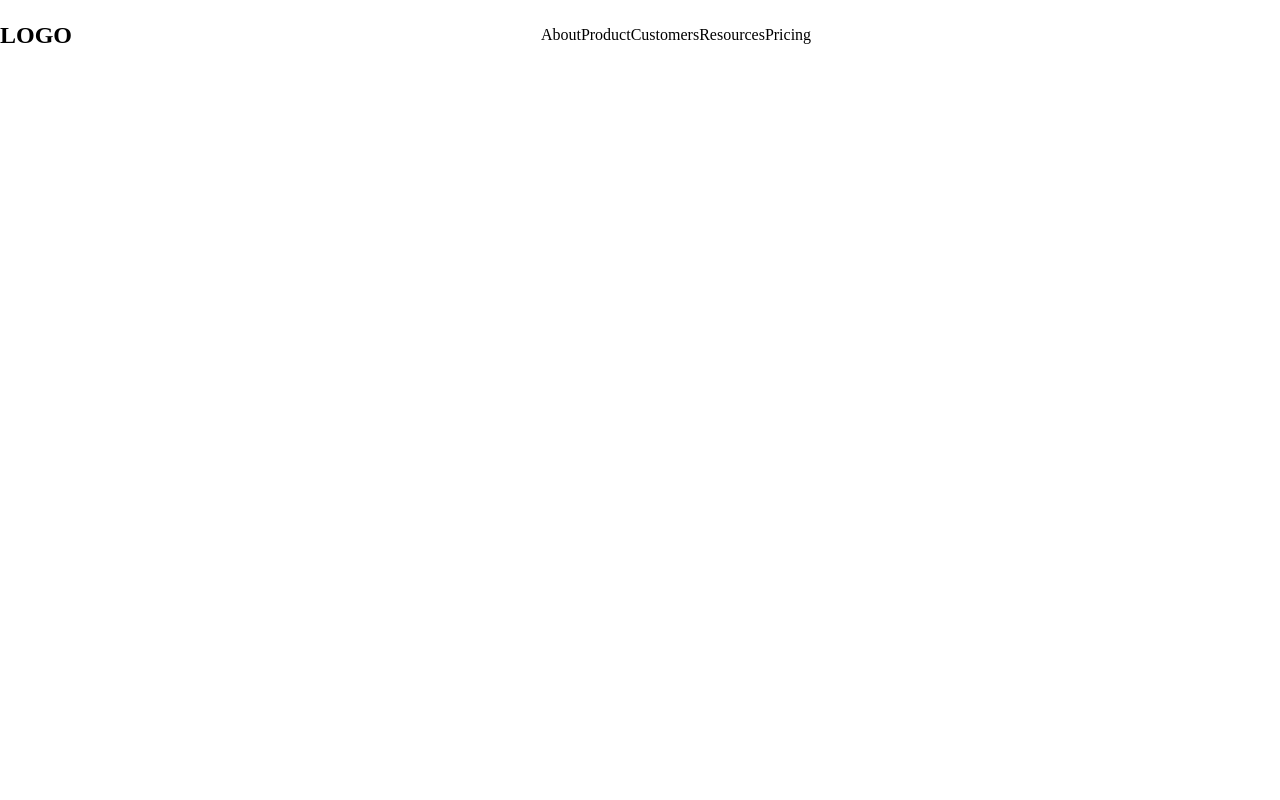
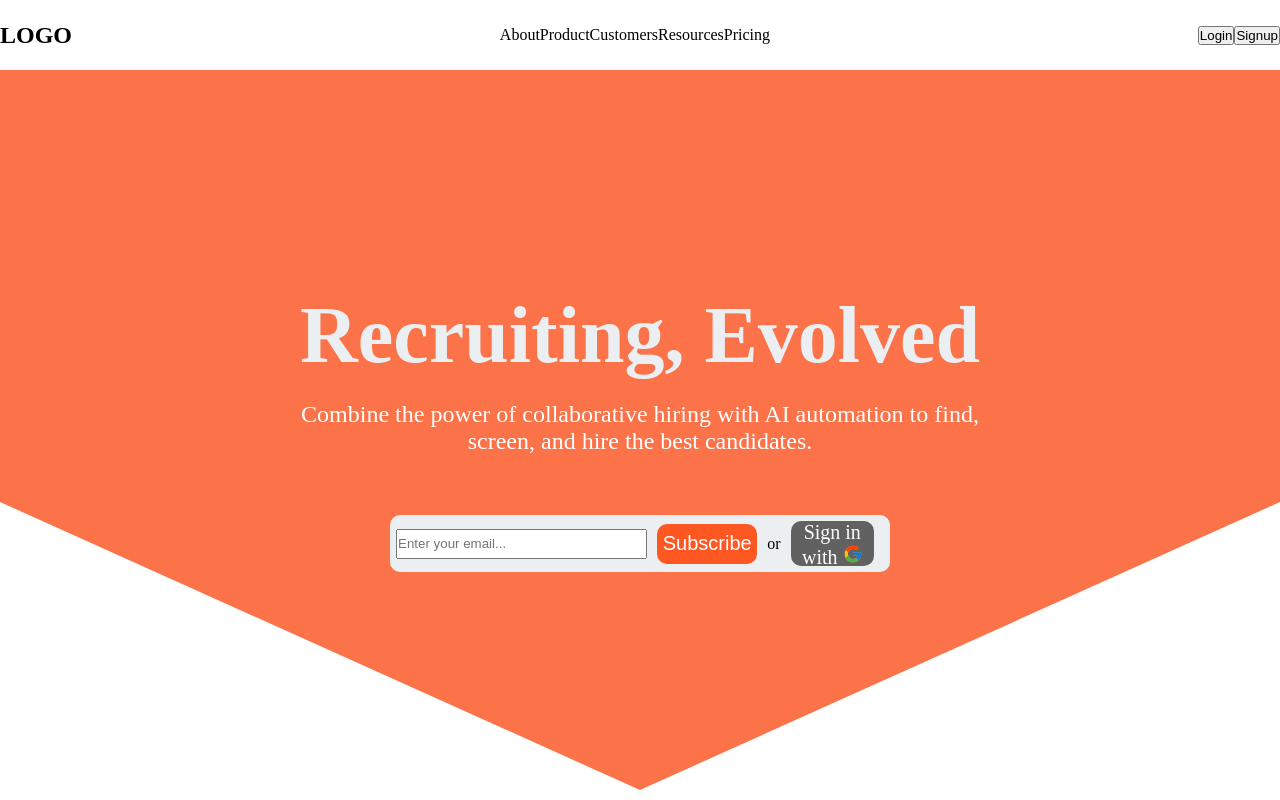
Before and after one commit to varshaa-7/Hire_Me, a React (Vite) app: page / in a window 1280 px wide. Built offline with nearby package versions, Linux system fonts and the light colour scheme.

Commit message:
Hero section done

```diff
--- a/package.json
+++ b/package.json
@@ -12,6 +12,7 @@
   "dependencies": {
     "react": "^18.2.0",
     "react-dom": "^18.2.0",
+    "react-icons": "^4.10.1",
     "sass": "^1.64.2"
   },
   "devDependencies": {
--- a/src/App.jsx
+++ b/src/App.jsx
@@ -1,12 +1,14 @@
 import { useState } from 'react'
 import Navbar from "./Components/Navbar.jsx";
 import './App.css'
+import Hero from "./Components/Hero.jsx";
 function App() {
   const [count, setCount] = useState(0)
 
   return (
     <>
         <Navbar/>
+        <Hero/>
     </>
   )
 }
--- /dev/null
+++ b/src/Components/Hero.jsx
@@ -0,0 +1,24 @@
+import React from 'react';
+import styles from '../Styles/hero.module.scss'
+import Subscribe from "./Subscribe.jsx";
+
+function Hero(props) {
+    return (
+        <>
+        <div className={styles.heroBox}>
+
+            <div className={styles.heroInner}>
+                <p className={styles.heroText}>Recruiting, Evolved</p>
+                <p className={styles.heroSubText}>Combine the power of collaborative hiring with AI automation to find, screen, and hire the best candidates.
+                </p>
+                <div className={styles.sub}><Subscribe/></div>
+
+            </div>
+
+
+        </div>
+        </>
+    );
+}
+
+export default Hero;
--- a/src/Components/Navbar.jsx
+++ b/src/Components/Navbar.jsx
@@ -15,7 +15,8 @@ function Navbar(props) {
                 <div className='navItem'>Pricing</div>
                 </div>
                 <div className={styles.callToAction}>
-
+                    <button className={styles.loginBtn}>Login</button>
+                    <button className={styles.signupBtn}>Signup</button>
                 </div>
             </div>
         </>
--- /dev/null
+++ b/src/Components/Subscribe.jsx
@@ -0,0 +1,17 @@
+import React from 'react';
+import styles from '../Styles/subscribe.module.scss'
+import { FcGoogle } from "react-icons/fc";
+function Subscribe(props) {
+    return (
+        <>
+        <div className={styles.subBox}>
+            <input className={styles.subInp} placeholder="Enter your email..."/>
+            <button className={styles.subBtn}>Subscribe</button>
+            <p>or</p>
+            <div className={styles.google}>Sign in with <FcGoogle/> </div>
+        </div>
+        </>
+    );
+}
+
+export default Subscribe;
--- a/src/Styles/_global.scss
+++ b/src/Styles/_global.scss
@@ -1,2 +1,6 @@
-$orange:#ef6c00;
+$orange: #ff5722;
+$dark-orange: rgba(252, 101, 55, 0.91);
 $white:#ffffff;
+$off-white:#eceff1;
+$black:#000;
+$grey:#616161;
--- /dev/null
+++ b/src/Styles/hero.module.scss
@@ -0,0 +1,38 @@
+@import "global.scss";
+.heroBox{
+  height: 90vh;
+  width: 100vw;
+  display: flex;
+  align-items: center;
+  justify-content: center;
+  flex-direction: column;
+  clip-path: polygon(100% 0, 100% 60%, 50% 100%, 0 60%, 0 0);
+  background-color: $dark-orange;
+  text-align: center;
+}
+.heroInner{
+  height: 300px;
+  width: 700px;
+  //background-color: $white;
+  //border: 2px solid red;
+  display: flex;
+  align-items: center;
+  justify-content: start;
+  flex-direction: column;
+
+}
+.heroText{
+  font-size: 5rem;
+  font-weight: bold;
+  color:$off-white;
+  padding: 10px 0;
+}
+.heroSubText{
+  font-size: 1.5rem;
+  color: $white;
+  padding: 10px 0;
+
+}
+.sub{
+  margin-top: 50px;
+}
--- /dev/null
+++ b/src/Styles/subscribe.module.scss
@@ -0,0 +1,42 @@
+@import "global";
+.subBox{
+  height: auto;
+  width: 500px;
+  background-color: $off-white;
+  display: flex;
+  align-items: center;
+  //justify-content: center;
+  flex-direction: row;
+  //border: 2px solid red;
+  padding: 6px;
+  border-radius: 10px;
+}
+.subInp{
+  width: 300px;
+  height: 30px;
+}
+.subBtn{
+  background-color:$orange;
+  min-width: 100px;
+  width: auto;
+  height: 40px;
+  border: none;
+  margin: 0 10px;
+  border-radius: 10px;
+  color: $white;
+  font-size: 20px;
+}
+.google{
+  background-color: $grey;
+  width: 100px;
+  //width: auto;
+  height: 45px;
+  border: none;
+  margin: 0 10px;
+  border-radius: 10px;
+  color: $white;
+  font-size: 20px;
+  text-align: center;
+
+
+}
```
Also changed, not shown: src/Components/Button.jsx (deleted, +0 -9 lines), 1 other file (tests, documents, lock files or other folders).
